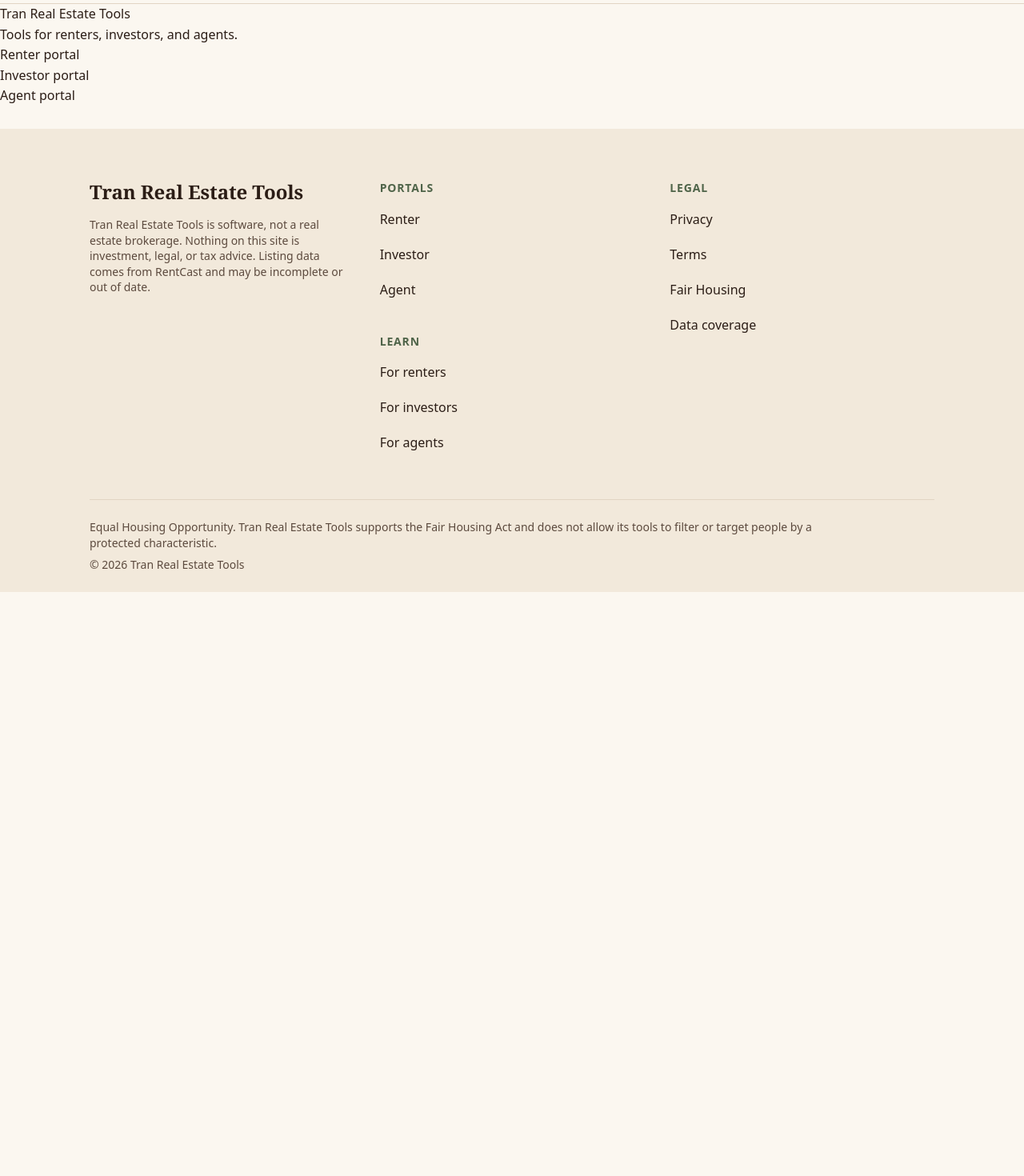
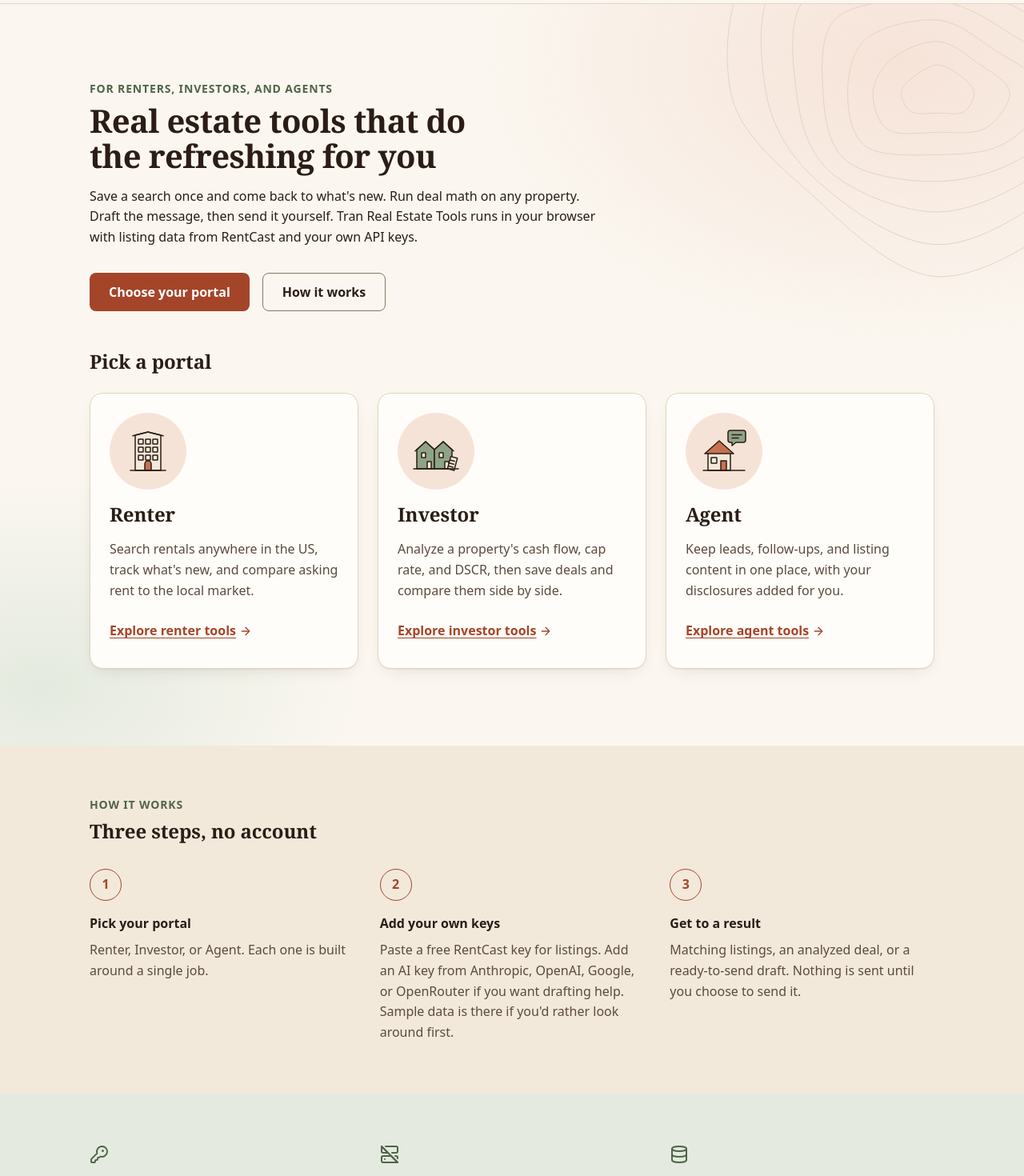
Before and after one commit to wolfwdavid/tran_real_estate, a SvelteKit app in the folder apps/web/: page / in a window 1280 px wide. Shown: the part 60-1530 px from the top of the page at 80% size. Before the commit the page ends 800 px from the top, so only its background shows below. Built offline with nearby package versions, Linux system fonts and the light colour scheme.

Commit message:
feat(02-06): warm-editorial landing page
- Hero with layered radial-gradient texture and contour motif (768px and up)
- Pick a portal cards linking to the three audience pages
- How it works steps and architectural-fact trust strip

```diff
--- /dev/null
+++ b/apps/web/src/lib/components/marketing/HowItWorks.svelte
@@ -0,0 +1,38 @@
+<script lang="ts">
+	const steps = [
+		{
+			title: 'Pick your portal',
+			body: 'Renter, Investor, or Agent. Each one is built around a single job.'
+		},
+		{
+			title: 'Add your own keys',
+			body: "Paste a free RentCast key for listings. Add an AI key from Anthropic, OpenAI, Google, or OpenRouter if you want drafting help. Sample data is there if you'd rather look around first."
+		},
+		{
+			title: 'Get to a result',
+			body: 'Matching listings, an analyzed deal, or a ready-to-send draft. Nothing is sent until you choose to send it.'
+		}
+	];
+</script>
+
+<section id="how-it-works" aria-labelledby="how-heading" class="bg-surface py-12 md:py-16">
+	<div class="mx-auto max-w-page px-6 md:px-8">
+		<p class="text-label font-semibold tracking-[0.06em] text-secondary uppercase">How it works</p>
+		<h2 id="how-heading" class="mt-2 font-display text-heading font-semibold">
+			Three steps, no account
+		</h2>
+		<ol class="mt-8 grid gap-8 md:grid-cols-3">
+			{#each steps as step, i (step.title)}
+				<li>
+					<span
+						aria-hidden="true"
+						class="flex size-10 items-center justify-center rounded-full border border-primary font-semibold text-primary tabular-nums"
+						>{i + 1}</span
+					>
+					<h3 class="mt-4 text-body font-semibold">{step.title}</h3>
+					<p class="mt-2 text-muted-foreground">{step.body}</p>
+				</li>
+			{/each}
+		</ol>
+	</div>
+</section>
--- /dev/null
+++ b/apps/web/src/lib/components/marketing/TrustStrip.svelte
@@ -0,0 +1,37 @@
+<script lang="ts">
+	import KeyRound from '@lucide/svelte/icons/key-round';
+	import ServerOff from '@lucide/svelte/icons/server-off';
+	import Database from '@lucide/svelte/icons/database';
+
+	// Every statement here is an architectural fact, not a marketing claim.
+	const items = [
+		{
+			icon: KeyRound,
+			title: 'Your keys stay in your browser',
+			body: 'Each key goes only to the service it belongs to. Tran never receives it.'
+		},
+		{
+			icon: ServerOff,
+			title: 'Not a brokerage',
+			body: "Tran is software. It doesn't act for buyers, sellers, landlords, or tenants, and it doesn't give investment, legal, or tax advice."
+		},
+		{
+			icon: Database,
+			title: 'Legitimate data only',
+			body: 'Listings and estimates come from RentCast. No scraping and no MLS feeds.'
+		}
+	];
+</script>
+
+<section aria-labelledby="trust-heading" class="bg-secondary-surface py-12 md:py-16">
+	<h2 id="trust-heading" class="sr-only">What Tran is, and isn't</h2>
+	<ul class="mx-auto grid max-w-page gap-8 px-6 md:grid-cols-3 md:px-8">
+		{#each items as item (item.title)}
+			<li>
+				<item.icon size={24} class="text-secondary" aria-hidden="true" />
+				<h3 class="mt-4 text-body font-semibold">{item.title}</h3>
+				<p class="mt-2 text-muted-foreground">{item.body}</p>
+			</li>
+		{/each}
+	</ul>
+</section>
--- a/apps/web/src/routes/(marketing)/+page.svelte
+++ b/apps/web/src/routes/(marketing)/+page.svelte
@@ -1,15 +1,99 @@
 <script lang="ts">
 	import { resolve } from '$app/paths';
+	import ButtonLink from '$lib/components/ui/ButtonLink.svelte';
+	import PortalCard from '$lib/components/marketing/PortalCard.svelte';
+	import HowItWorks from '$lib/components/marketing/HowItWorks.svelte';
+	import TrustStrip from '$lib/components/marketing/TrustStrip.svelte';
+	import RenterMark from '$lib/components/brand/marks/RenterMark.svelte';
+	import InvestorMark from '$lib/components/brand/marks/InvestorMark.svelte';
+	import AgentMark from '$lib/components/brand/marks/AgentMark.svelte';
+
+	const description =
+		'Browser-based real estate tools for renters, investors, and agents. Listing data from RentCast, your own API keys, and no Tran server.';
+
+	const contours = [
+		'M417.5 110C418.3 117.6 412.2 130.4 404.6 134.8C397 139.1 382.9 136.2 372 136.2C361.1 136.2 347 139.1 339.4 134.8C331.8 130.4 325.7 117.6 326.5 110C327.4 102.4 336.9 94.8 344.5 89.1C352.1 83.4 362.8 76.1 372 76.1C381.2 76.1 391.9 83.4 399.5 89.1C407.1 94.8 416.6 102.4 417.5 110Z',
+		'M462 110C463.7 123.7 446.6 146.9 431.6 155.3C416.7 163.7 392.3 160 372 160.3C351.7 160.6 323.5 165.4 310.1 157.1C296.6 148.7 290.2 124.9 291.3 110C292.3 95.1 302.7 78.1 316.2 67.6C329.6 57 354.5 46 372 46.9C389.5 47.7 405.9 62.3 420.9 72.8C435.9 83.4 460.2 96.3 462 110Z',
+		'M508.2 110C510.5 129.5 478.9 161 456.2 174C433.6 187.1 401 187.7 372 188.4C343 189 301.2 191.1 282.5 178.1C263.7 165 259.4 132.6 259.6 110C259.8 87.4 264.8 57.7 283.5 42.7C302.2 27.8 345.6 17.7 372 20.1C398.4 22.4 419.4 41.8 442.1 56.8C464.8 71.7 505.8 90.5 508.2 110Z',
+		'M552.3 110C554.5 135.4 509 172.7 479 191.3C448.9 209.9 408.8 220.8 372 221.7C335.2 222.5 282.3 214.9 258.5 196.3C234.6 177.7 230.6 140.1 228.8 110C227 79.9 223.9 34.5 247.8 15.6C271.6 -3.4 335.7 -7.5 372 -3.7C408.3 0.2 435.6 19.9 465.7 38.8C495.7 57.8 550.1 84.6 552.3 110Z',
+		'M590.4 110C591.7 141.8 538.1 183.6 501.7 208.6C465.3 233.5 415.8 259.5 372 259.9C328.2 260.3 268.5 236 239.1 211C209.7 186 200.2 147.1 195.6 110C191.1 72.9 182.3 10.7 211.7 -11.8C241.1 -34.4 325 -30.2 372 -25.3C419 -20.4 457.1 -4.9 493.5 17.6C529.9 40.2 589 78.2 590.4 110Z',
+		'M619.7 110C619.8 149.1 568 195.8 526.7 227.6C485.4 259.3 422.5 301.5 372 300.7C321.5 300 259.3 254.6 223.5 222.8C187.7 191.1 164.8 153.3 157.4 110C149.9 66.7 142.9 -10.7 178.7 -36.9C214.5 -63.1 314.1 -52.1 372 -47.1C429.9 -42.2 484.8 -33.3 526.1 -7.1C567.4 19.1 619.6 70.9 619.7 110Z',
+		'M639.8 110C638.8 157.3 600.5 211.3 555.9 249.8C511.3 288.2 429.8 343.4 372 340.7C314.2 338 252.5 272 209.4 233.6C166.2 195.2 122.9 158.5 113.3 110C103.7 61.5 108.7 -27 151.8 -57.4C194.9 -87.7 303.7 -76.2 372 -72.4C440.3 -68.5 517.3 -64.7 561.9 -34.3C606.5 -3.9 640.8 62.7 639.8 110Z'
+	];
 </script>
 
 <svelte:head>
-	<title>Tran Real Estate Tools</title>
+	<title>Tran Real Estate Tools: tools for renters, investors, and agents</title>
+	<meta name="description" content={description} />
 </svelte:head>
 
-<h1>Tran Real Estate Tools</h1>
-<p>Tools for renters, investors, and agents.</p>
-<ul>
-	<li><a href={resolve('/renter/')}>Renter portal</a></li>
-	<li><a href={resolve('/investor/')}>Investor portal</a></li>
-	<li><a href={resolve('/agent/')}>Agent portal</a></li>
-</ul>
+<section class="hero relative overflow-clip">
+	<svg
+		aria-hidden="true"
+		focusable="false"
+		class="pointer-events-none absolute top-0 right-0 hidden md:block"
+		width="480"
+		height="360"
+		viewBox="0 0 480 360"
+		fill="none"
+	>
+		{#each contours as d (d)}
+			<path class="stroke-border" stroke-width="1" {d} />
+		{/each}
+	</svg>
+	<div class="relative mx-auto max-w-page px-6 pt-12 pb-12 md:px-8 lg:py-24">
+		<p class="text-label font-semibold tracking-[0.06em] text-secondary uppercase">
+			For renters, investors, and agents
+		</p>
+		<h1 class="mt-2 max-w-reading font-display text-display font-semibold">
+			Real estate tools that do the refreshing for you
+		</h1>
+		<p class="mt-4 max-w-reading text-body">
+			Save a search once and come back to what's new. Run deal math on any property. Draft the
+			message, then send it yourself. Tran Real Estate Tools runs in your browser with listing data
+			from RentCast and your own API keys.
+		</p>
+		<div class="mt-8 flex flex-col gap-2 sm:flex-row sm:gap-4">
+			<ButtonLink href="#portals" variant="primary">Choose your portal</ButtonLink>
+			<ButtonLink href="#how-it-works" variant="secondary">How it works</ButtonLink>
+		</div>
+
+		<div id="portals" class="mt-8 lg:mt-12">
+			<h2 class="font-display text-heading font-semibold">Pick a portal</h2>
+			<div class="mt-6 grid gap-6 md:grid-cols-3">
+				<PortalCard
+					title="Renter"
+					body="Search rentals anywhere in the US, track what's new, and compare asking rent to the local market."
+					href={resolve('/for-renters/')}
+					linkLabel="Explore renter tools"
+					mark={RenterMark}
+				/>
+				<PortalCard
+					title="Investor"
+					body="Analyze a property's cash flow, cap rate, and DSCR, then save deals and compare them side by side."
+					href={resolve('/for-investors/')}
+					linkLabel="Explore investor tools"
+					mark={InvestorMark}
+				/>
+				<PortalCard
+					title="Agent"
+					body="Keep leads, follow-ups, and listing content in one place, with your disclosures added for you."
+					href={resolve('/for-agents/')}
+					linkLabel="Explore agent tools"
+					mark={AgentMark}
+				/>
+			</div>
+		</div>
+	</div>
+</section>
+
+<HowItWorks />
+<TrustStrip />
+
+<style>
+	.hero {
+		background-image:
+			radial-gradient(60% 55% at 88% 8%, var(--color-accent-surface) 0%, transparent 70%),
+			radial-gradient(45% 40% at 4% 92%, var(--color-secondary-surface) 0%, transparent 70%);
+	}
+</style>
```
